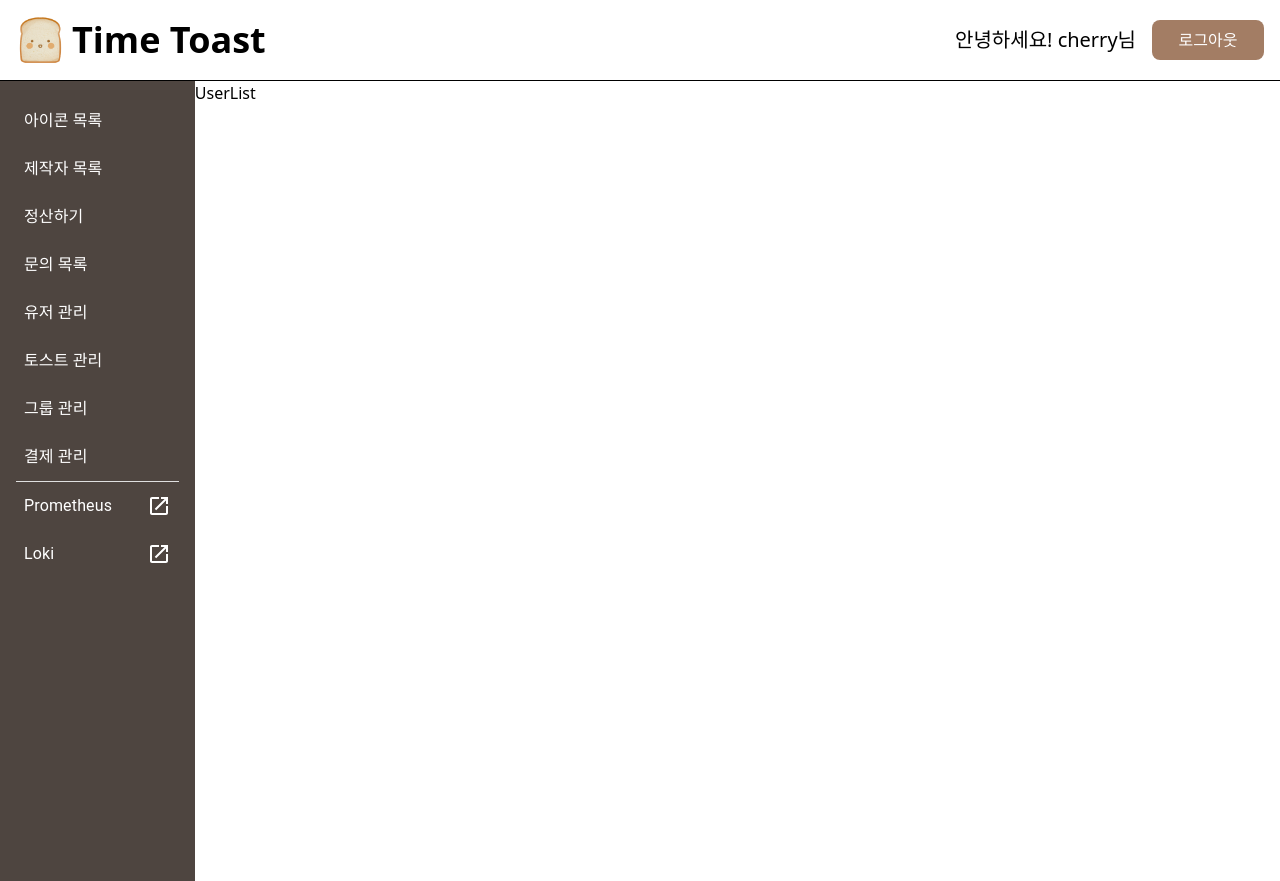
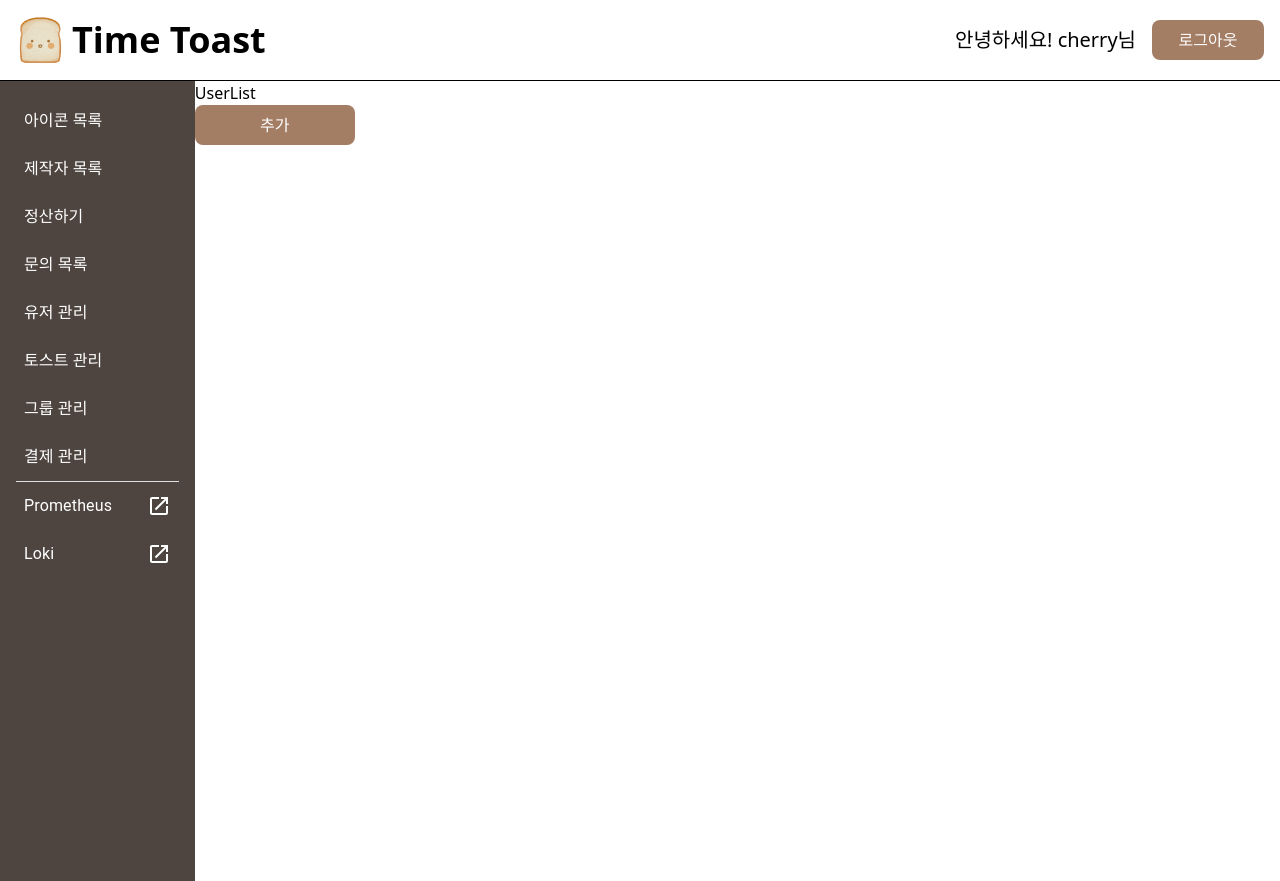
Before and after one commit to cherrywajelly/admin, a React (Vite) app: page /admin/users in a window 1280 px wide. Built offline with nearby package versions, Linux system fonts and the light colour scheme; no server answers; sample sign-in values are in the browser's storage.

Commit message:
🌈 Update: Admin UI

```diff
--- a/src/pages/admin/PaymentDetail.tsx
+++ b/src/pages/admin/PaymentDetail.tsx
@@ -2,8 +2,6 @@ import { ReactNode, useEffect, useState } from 'react';
 import { useParams } from 'react-router-dom';
 import { PaymentDetail } from '../../types/Types';
 import InfoSection from '../../sections/InfoSection';
-import MemberSection from '../../sections/MembersSection';
-import IconGroupsSection from '../../sections/IconGroupsSection';
 import { Divider } from '@mui/material';
 
 const PaymentDetailPage = (): ReactNode => {
--- a/src/pages/admin/UserList.tsx
+++ b/src/pages/admin/UserList.tsx
@@ -3,6 +3,7 @@ import { ContextProps } from '../../types/Props';
 import { useNavigate } from 'react-router-dom';
 import Context from '../../contexts/Context';
 import { AdminMenu } from '../../types/Enums';
+import Button from '../../components/Button';
 
 const UserListPage = (): ReactNode => {
   const navigate = useNavigate();
@@ -20,6 +21,7 @@ const UserListPage = (): ReactNode => {
   return (
     <div>
       UserList
+      <Button text="추가" onClick={() => handleButtonClick(0)} />
     </div>
   );
 };
--- a/src/types/Props.tsx
+++ b/src/types/Props.tsx
@@ -1,7 +1,7 @@
 import { SelectChangeEvent } from '@mui/material';
 import { BankName, ApprovalState } from './Enums';
 import { ReactNode } from 'react';
-import { IconGroupDetail, IconGroupShort, Jam, Piece, Group, Member } from './Types';
+import { IconGroupDetail, IconGroupShort, Jam, Piece, Member } from './Types';
 
 export type ButtonProps = {
   styles?: string;
```
